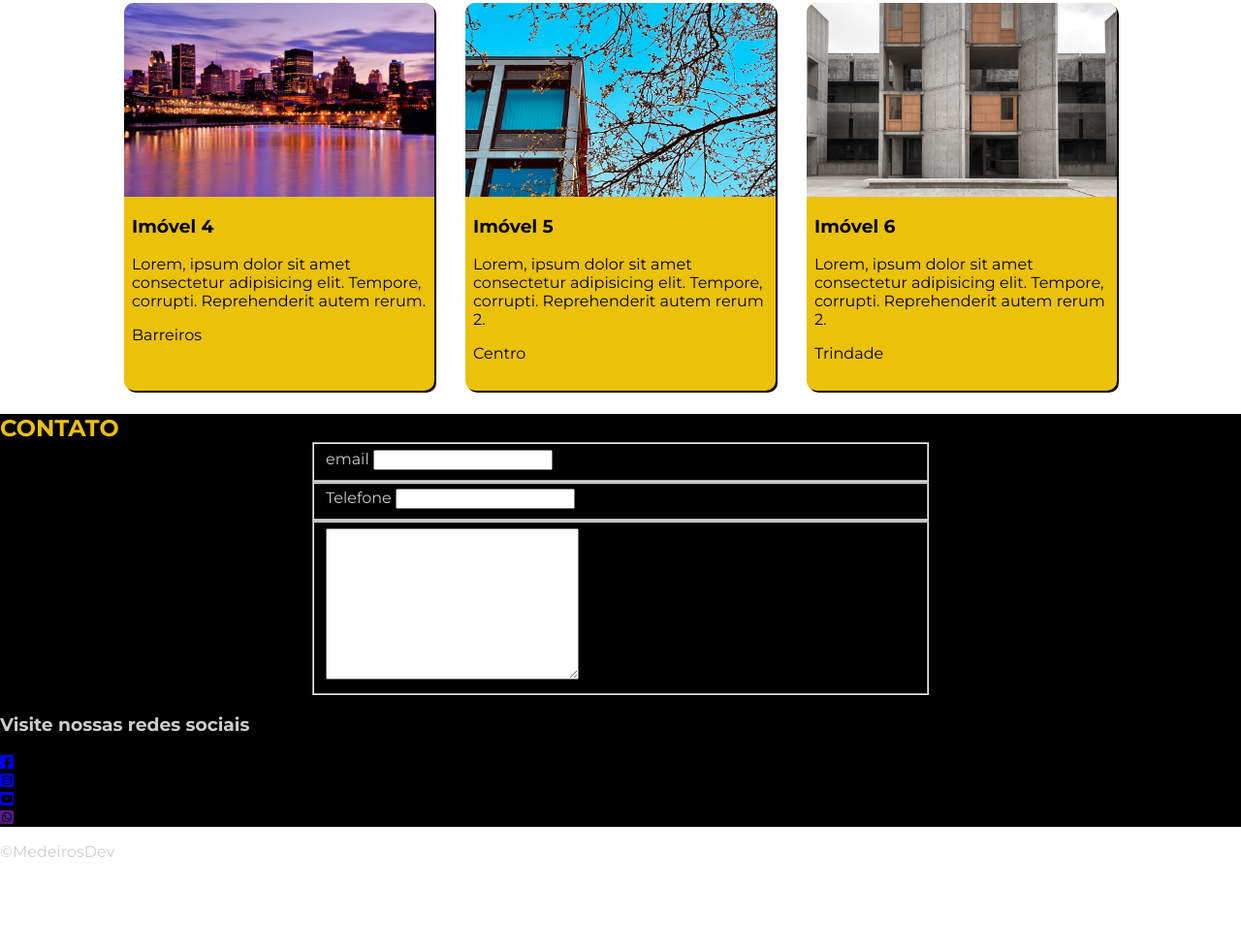
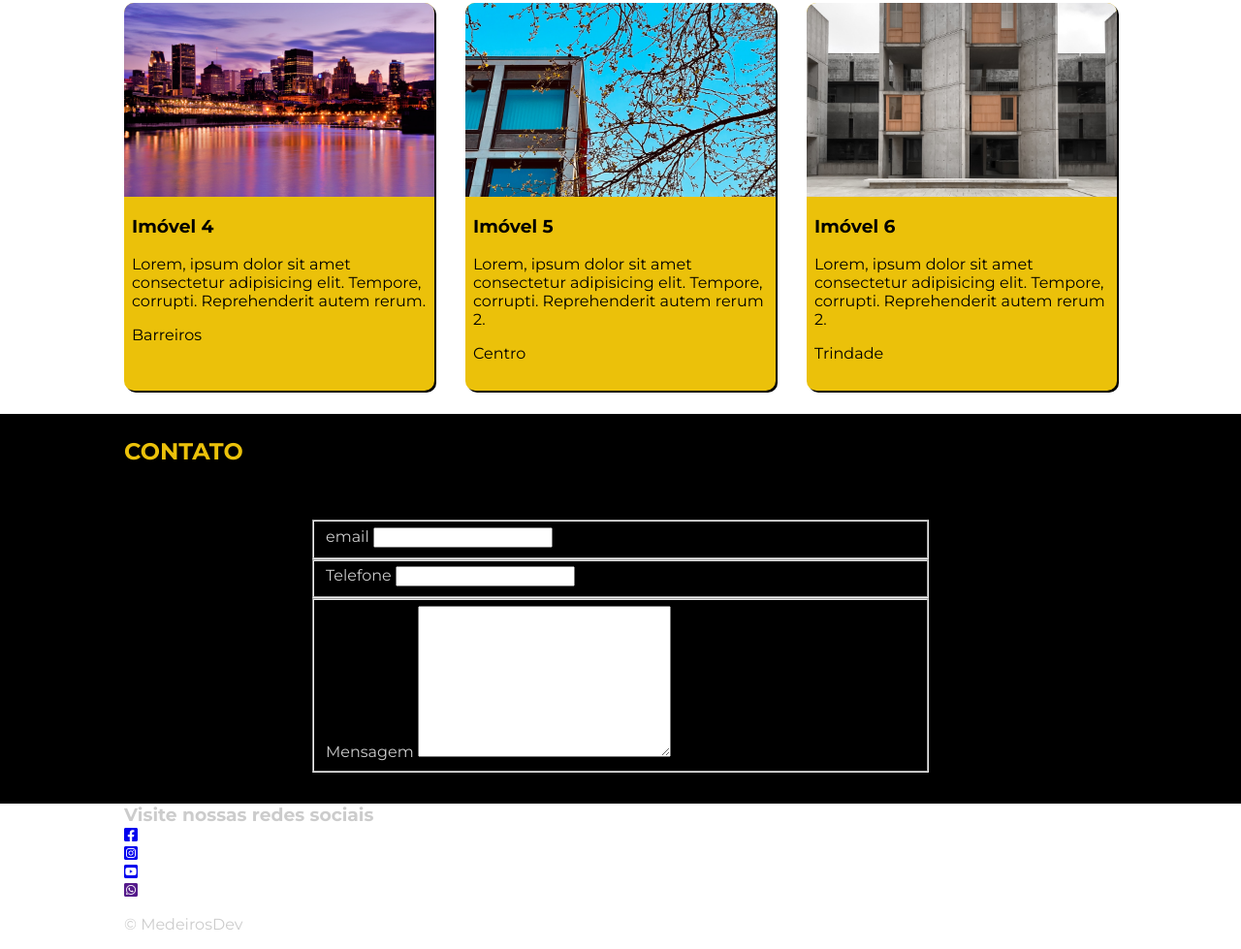
Before and after one commit to medeiros-dev01/real-estate-project, a plain HTML site: page src/index.html in a window 1280 px wide. Shown: the part 1274-2253 px from the top of the page at 97% size. Before the commit the page ends 2178 px from the top, so only its background shows below. Drawn offline with Linux system fonts and the light colour scheme.

Commit message:
feat(contact section): design contact section

```diff
--- a/src/css/_contact.css
+++ b/src/css/_contact.css
@@ -1,10 +1,32 @@
 .section__contact {
-    background: black;
-    width: 100vw !important;
-    max-width: 100% !important;
+    background-color: black;
+    width: 100vw;
 }
+
+.section__contact h2 {
+    width: 80%;
+    margin: 0 auto;
+    padding: 1.5rem 0;
+}
+
+
 .section__contact-form {
     width: 50%;
-    margin: 0 auto;
+    margin: 2rem auto;
     color: colar;
 }
+
+.section__contact-social  {
+    background-color: white;
+
+}
+
+.section__contact-social h3 {
+    width: 80%;
+    margin: 0 auto;
+}
+
+.section__contact-social div {
+    width: 80%;
+    margin: 0 auto;
+}
--- a/src/index.html
+++ b/src/index.html
@@ -65,7 +65,7 @@
       </section>
     </article>
 
-    <section class="container section__contact">
+    <section class=" section__contact">
         <h2>Contato</h2>
 
         <section class="section__contact-box">
@@ -80,11 +80,12 @@
                 <input type="tel" name="fone" id="fone">
               </fieldset>
               <fieldset>
-                <textarea name="" id="" cols="30" rows="10"></textarea>
+                <label for="text">Mensagem</label>
+                <textarea name="text" id="text" cols="30" rows="10"></textarea>
               </fieldset>
             </form>
           </div>
-          <div class="class="section__contact-social">
+          <div class="section__contact-social">
               <h3>Visite nossas redes sociais</h3>
 
               <div>
@@ -107,8 +108,8 @@
           </div>
         </section>
     </section>
-    <footer>
-      <p>&copy;MedeirosDev</p>
+    <footer class="container">
+      <p> &copy; MedeirosDev</p>
     </footer>
 
 
```
